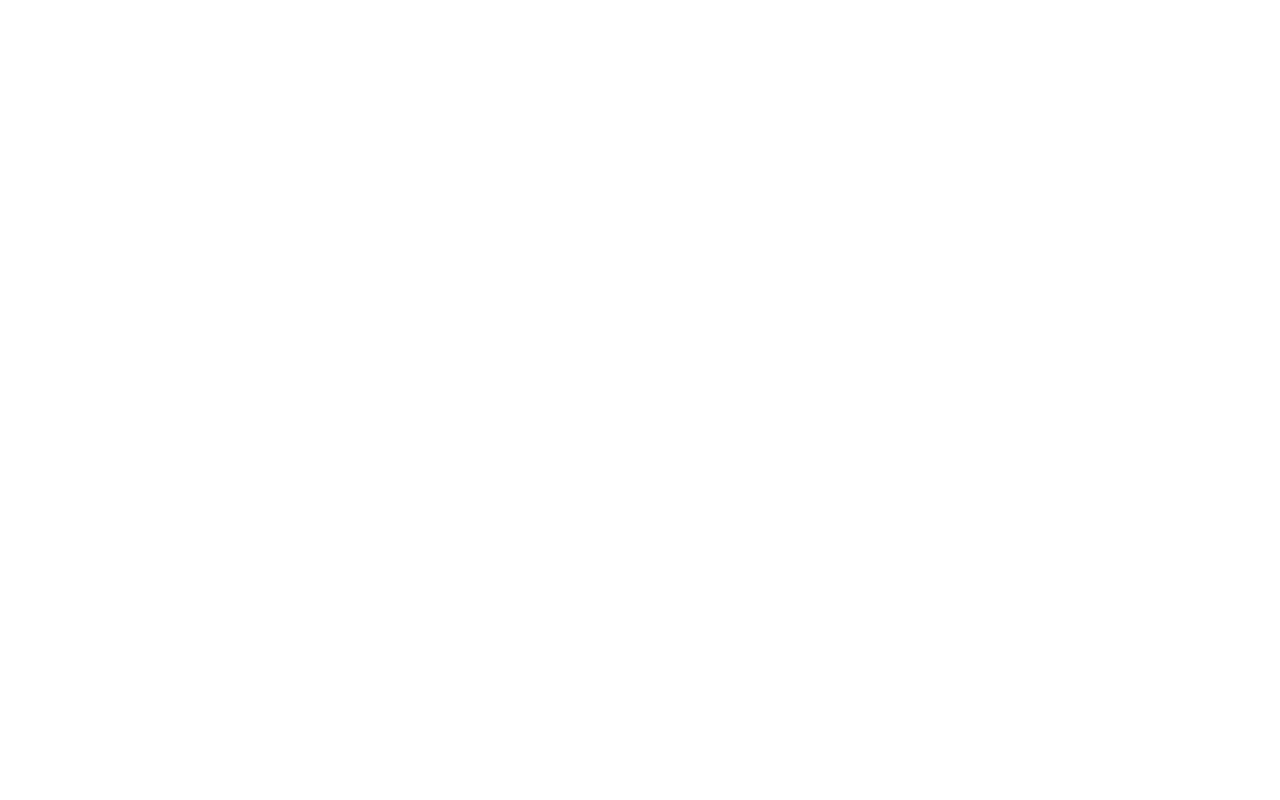
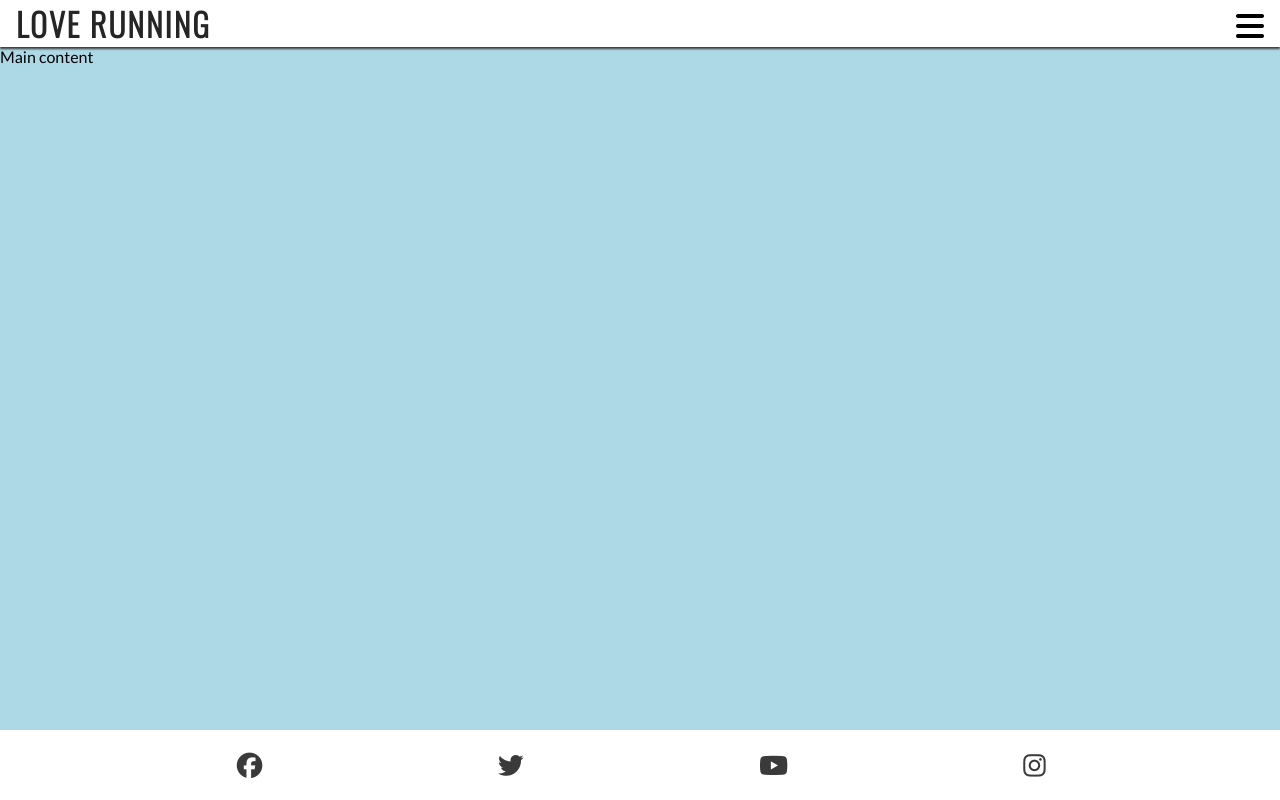
Before and after one commit to Ammaarah-web/love-running, a plain HTML site: page signup.html in a window 1280 px wide. Drawn offline with nearby package versions, Linux system fonts and the light colour scheme.

Commit message:
add missing closing closing tag for footer

```diff
--- a/assets/css/style.css
+++ b/assets/css/style.css
@@ -91,7 +91,18 @@ main {
 
 /* Footer */
 footer {
-    background-color: orange;
+    #social-networks {
+        text-align: center;
+        padding: 20px 0;
+        display: flex;
+        justify-content: space-evenly;
+        list-style-type: none;
+    }
+
+    #social-networks li a {
+        font-size: 160%;
+        padding: 5%;
+        color: #3a3a3a;
 }
 
 /*Media query: tablets and larger (768px and up)*/
--- a/gallery.html
+++ b/gallery.html
@@ -0,0 +1,58 @@
+<!DOCTYPE html>
+<html lang="en">
+
+<head>
+    <meta charset="UTF-8" />
+    <meta name="viewport" content="width=device-width, initial-scale=1.0" />
+    <!-- Meta tags for search engines-->
+    <meta name="description"
+        content="Love Running. Club for runners in Dublin, Ireland, Urban running, trail running. Dublin docklands and phoenix Park">
+    <meta name="keywords" content="love running, run, running club, runners, Ireland, Dublin, sport, exercise">
+        <!-- Title-- />
+    <title>Love running</title>
+    <!-- Favicon-->
+    <link rel="apple-touch-icon" sizes="180x180" href="assets/favicon/apple-touch-icon.png" />
+    <link rel="icon" type="image/png" sizes="32x32" href="assets/favicon/favicon-32x32.png" />
+    <link rel="icon" type="image/png" sizes="16x16" href="assets/favicon/favicon-16x16.png" />
+    <!-- Stylesheet-->
+     <link rel="stylesheet" href="assets/css/style.css">
+</head>
+
+<body>
+    <!-- Header-->
+     <header>
+        <a href="index.html">
+            <h1 id="logo"> Love Running</h1>
+            </a>
+            <input type="checkbox" id="nav-toggle">
+            <label for="nav-toggle" class="nav-toggle-label"> <i class="fa-solid fa-bars"></i></label>
+
+            <nav>
+                <ul id="menu">
+                    <li><a href="index.html" >Home</a></li>
+                    <li><a href="gallery.html" class="active">Gallery</a></li>
+                    <li><a href="signup.html">Sign Up</a></li>
+
+        </ul>
+
+                </ul>
+            </nav>
+     </header>
+
+    <!-- Main content-->
+    <main> Main content </main>
+
+    <!-- Footer-->
+    <footer>
+        <ul id="social-networks">
+            <li><a href="https://www.facebook.com/" target="_blank" rel="noopener" aria-label="Visit our Facebook page (open in a new tab)"> <i class="fa-brands fa-facebook"></i> </a> </li>
+             <li><a href="https://x.com/" target="_blank" rel="noopener" aria-label="Visit our Twitter page (open in a new tab)"> <i class="fa-brands fa-twitter"></i> </a> </li>
+             <li><a href="https://www.youtube.com/" target="_blank" rel="noopener" aria-label="Visit our YouTube page (open in a new tab)"> <i class="fa-brands fa-youtube"></i> </a> </li>
+             <li><a href="https://www.instagram.com/" target="_blank" rel="noopener" aria-label="Visit our Instagram page (open in a new tab)"> <i class="fa-brands fa-instagram"></i> </a> </li>
+        </ul>
+    </footer>
+<!--Font Awesome Kit-->
+    <script src="https://kit.fontawesome.com/3a6fad4178.js" crossorigin="anonymous"></script>
+</body>
+
+</html>
--- a/signup.html
+++ b/signup.html
@@ -0,0 +1,58 @@
+<!DOCTYPE html>
+<html lang="en">
+
+<head>
+    <meta charset="UTF-8" />
+    <meta name="viewport" content="width=device-width, initial-scale=1.0" />
+    <!-- Meta tags for search engines-->
+    <meta name="description"
+        content="Love Running. Club for runners in Dublin, Ireland, Urban running, trail running. Dublin docklands and phoenix Park">
+    <meta name="keywords" content="love running, run, running club, runners, Ireland, Dublin, sport, exercise">
+        <!-- Title-- />
+    <title>Love running</title>
+    <!-- Favicon-->
+    <link rel="apple-touch-icon" sizes="180x180" href="assets/favicon/apple-touch-icon.png" />
+    <link rel="icon" type="image/png" sizes="32x32" href="assets/favicon/favicon-32x32.png" />
+    <link rel="icon" type="image/png" sizes="16x16" href="assets/favicon/favicon-16x16.png" />
+    <!-- Stylesheet-->
+     <link rel="stylesheet" href="assets/css/style.css">
+</head>
+
+<body>
+    <!-- Header-->
+     <header>
+        <a href="index.html">
+            <h1 id="logo"> Love Running</h1>
+            </a>
+            <input type="checkbox" id="nav-toggle">
+            <label for="nav-toggle" class="nav-toggle-label"> <i class="fa-solid fa-bars"></i></label>
+
+            <nav>
+                <ul id="menu">
+                    <li><a href="index.html">Home</a></li>
+                    <li><a href="gallery.html">Gallery</a></li>
+                    <li><a href="signup.html" class="active">Sign Up</a></li>
+
+        </ul>
+
+                </ul>
+            </nav>
+     </header>
+
+    <!-- Main content-->
+    <main> Main content </main>
+
+    <!-- Footer-->
+    <footer>
+        <ul id="social-networks">
+            <li><a href="https://www.facebook.com/" target="_blank" rel="noopener" aria-label="Visit our Facebook page (open in a new tab)"> <i class="fa-brands fa-facebook"></i> </a> </li>
+             <li><a href="https://x.com/" target="_blank" rel="noopener" aria-label="Visit our Twitter page (open in a new tab)"> <i class="fa-brands fa-twitter"></i> </a> </li>
+             <li><a href="https://www.youtube.com/" target="_blank" rel="noopener" aria-label="Visit our YouTube page (open in a new tab)"> <i class="fa-brands fa-youtube"></i> </a> </li>
+             <li><a href="https://www.instagram.com/" target="_blank" rel="noopener" aria-label="Visit our Instagram page (open in a new tab)"> <i class="fa-brands fa-instagram"></i> </a> </li>
+        </ul>
+    </footer>
+<!--Font Awesome Kit-->
+    <script src="https://kit.fontawesome.com/3a6fad4178.js" crossorigin="anonymous"></script>
+</body>
+
+</html>
```
Also changed, not shown: index.html (+14 -7 lines).
